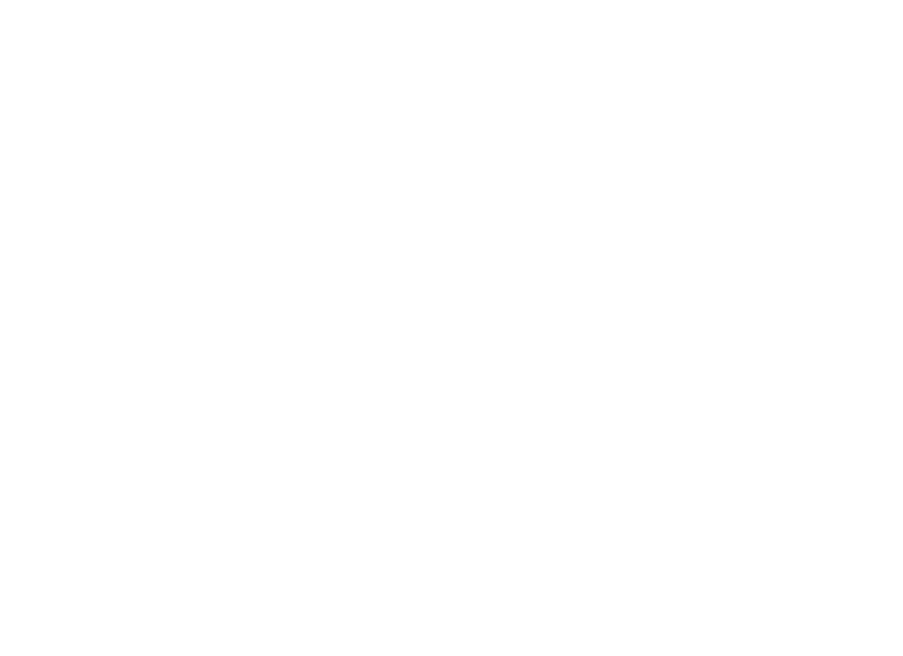
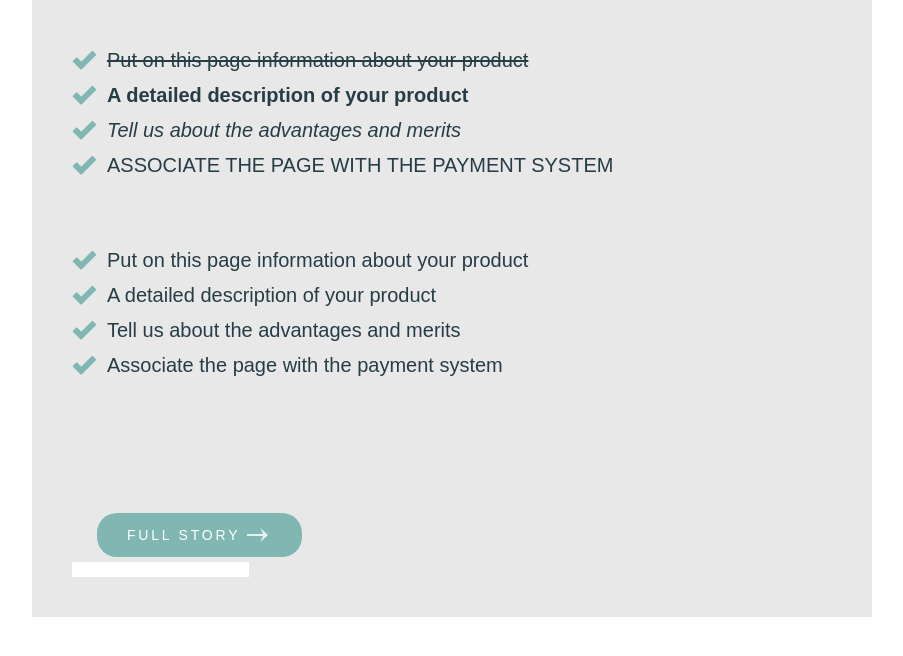
Before and after one commit to ShmelyovOleg/HomeWork-2, a plain HTML site: page index.html in a window 1280 px wide. Shown: the whole page, without its empty margins (188-1091 px from the left). Drawn offline with Linux system fonts and the light colour scheme.

Commit message:
added list and button

```diff
--- a/css/style.css
+++ b/css/style.css
@@ -15,3 +15,72 @@ ul li{list-style: none;}
 img{vertical-align: top;}
 h1,h2,h3,h4,h5,h6{font-size:inherit;font-weight: inherit;}
 /*--------------------*/
+
+body{
+    font-size: 20px;
+    font-family: Arial, "Helvetica Neue", Helvetica, sans-serif;
+}
+.content {
+    width: 840px;
+    margin: 0 auto;
+    background-color: #e8e8e8;
+    padding: 40px;
+}
+.content-list li{
+    padding: 5px 0 5px 35px;
+    background: url('../img/icons/check.png') no-repeat left;
+    margin: 5px 0 0 0;
+    color: #273d46;
+}
+.content-list-first li:nth-child(1) {
+    text-decoration: line-through;
+}
+.content-list-first li:nth-child(2) {
+    font-weight: 700;
+}
+.content-list-first li:nth-child(3) {
+    font-style: italic;
+}
+.content-list-first li:nth-child(4) {
+    text-transform: uppercase;
+}
+
+
+
+.content-list-second{
+    margin: 65px 0 0 0;
+}
+.content-list-second li:nth-child(2):hover{
+    color: red;
+    background: url('../img/icons/check_red.png') no-repeat left;
+}
+.content-button {
+    margin: 133px 0 0 25px;
+}
+.link {
+    display: inline-block;
+    width: 205px;
+    height: 44px;
+    line-height: 44px;
+    background-color: #80b7b3;
+    border-radius: 20px;
+    text-transform: uppercase;
+    color: white;
+    font-size: 14px;
+    letter-spacing: 2.8px;
+    padding: 0 30px;
+}
+.link span{
+    background: url('../img/icons/arrow.svg') no-repeat right;
+    padding: 0 28px 0 0;
+}
+.link:hover{
+    background-color: #3a5856;
+}
+.link:active{
+    background-color: #818181;
+}
+.comtent-input {
+}
+.text-input {
+}
--- a/index.html
+++ b/index.html
@@ -3,10 +3,35 @@
 <head>
     <meta charset="UTF-8">
     <meta name="viewport" content="width=device-width, initial-scale=1.0">
-    <title>Мой первый проект</title>
+    <title>HW3</title>
     <link rel="stylesheet" href="css/style.css">
 </head>
 <body>
-
+  <div class="content">
+      <div class="content-list">
+        <ul class="content-list-first">
+            <li>Put on this page information about your product</li>
+            <li>A detailed description of your product</li>
+            <li>Tell us about the advantages and merits</li>
+            <li>Associate the page with the payment system</li>
+        </ul>
+        <ul class="content-list-second">
+            <li>Put on this page information about your product</li>
+            <li>A detailed description of your product</li>
+            <li>Tell us about the advantages and merits</li>
+            <li>Associate the page with the payment system</li>
+        </ul>
+      </div>
+      <div class="content-button">
+            <a href="#" class="link">
+                <span>
+                    Full story
+                </span>
+            </a>
+      </div>
+      <div class="comtent-input">
+        <input type="text" class="text-input">
+      </div>
+  </div>
 </body>
 </html>
```
Also changed, not shown: img/icons/arrow.svg (added), img/icons/check.png (added), img/icons/check_icon.png (added), img/icons/check_red.png (added).
